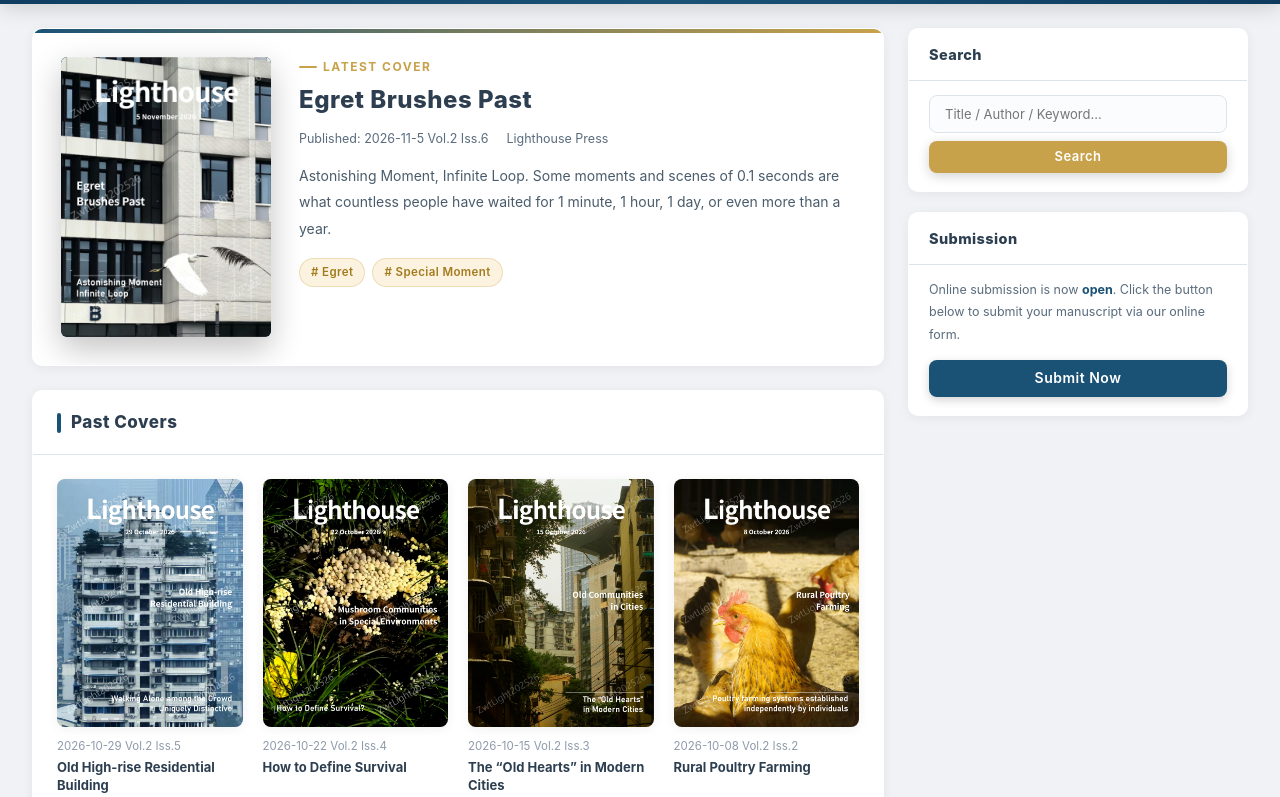
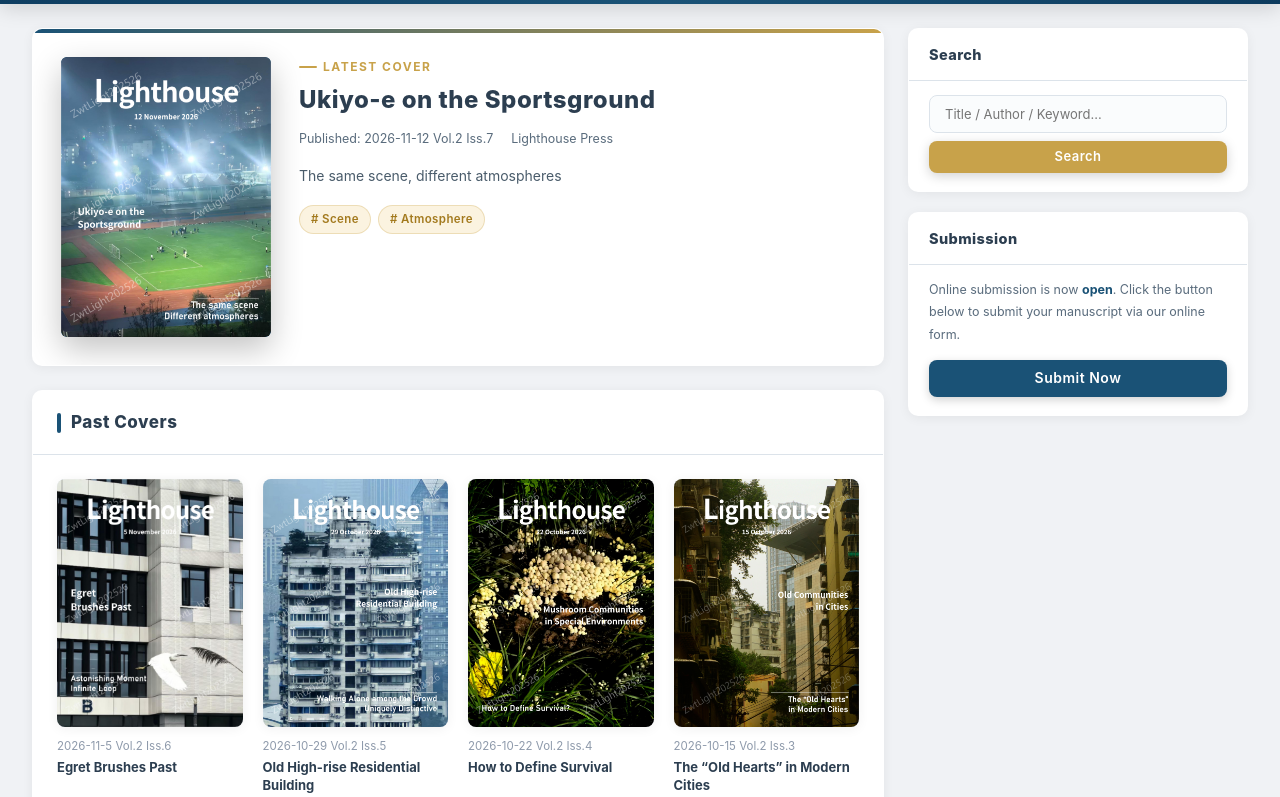
Before and after one commit to ZwtLight/Lighthouse, a plain HTML site: page index.html in a window 1280 px wide. Shown: the part 78-875 px from the top of the page. Drawn offline with Linux system fonts and the light colour scheme.

Commit message:
Update index.html

```diff
--- a/index.html
+++ b/index.html
@@ -1147,6 +1147,15 @@
     // ============================================================
     const A_COVER_ISSUES = [
          {
+            id: 'A-C-14', volume: 2, number: 7, year: 2026,
+            cover: 'cover/W-2-7.jpg',
+            date: '2026-11-12 Vol.2 Iss.7',
+            theme: 'Ukiyo-e on the Sportsground',
+            desc: 'The same scene, different atmospheres',
+            topics: ['Scene', 'Atmosphere'],
+            articles: []
+        },
+        {
             id: 'A-C-13', volume: 2, number: 6, year: 2026,
             cover: 'cover/W-2-6.jpg',
             date: '2026-11-5 Vol.2 Iss.6',
```
